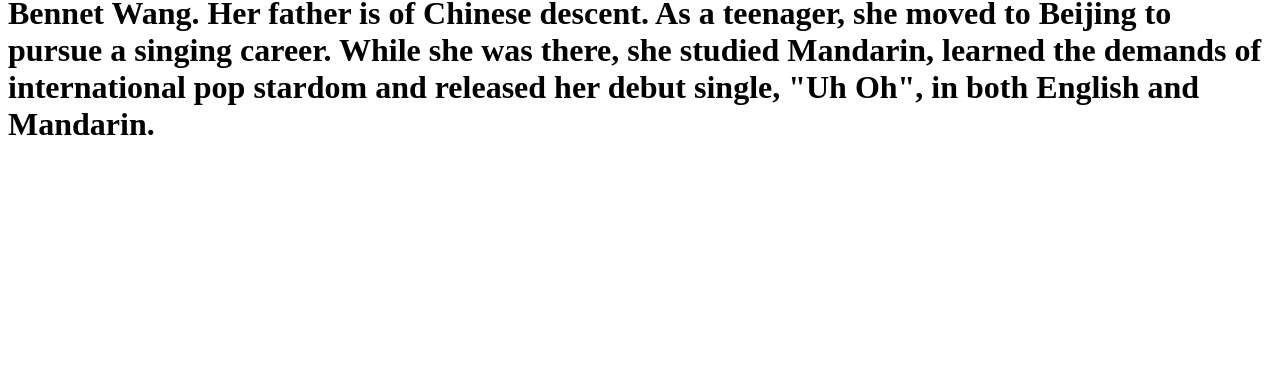
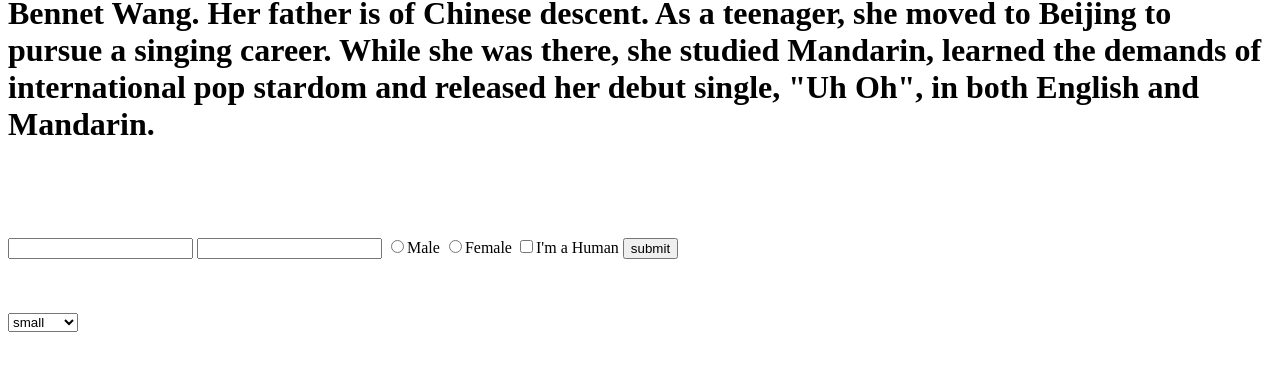
Before and after one commit to mekhti11/fweb, a plain HTML site: page index.html in a window 1280 px wide. Shown: the part 260-626 px from the top of the page. Drawn offline with Linux system fonts and the light colour scheme.

Commit message:
upgraded

```diff
--- a/index.html
+++ b/index.html
@@ -19,6 +19,22 @@
        was there, she studied Mandarin, learned the demands of
        international pop stardom and released her debut single,
        "Uh Oh", in both English and Mandarin.</h1>
+    <br><br><br><br>
+
+    <form class="" action="process-user.php" method="get">
+      <input type="text" name="name" value="">
+      <input type="password" name="password" value="">
+      <input type="radio" name="sex" value="male">Male
+      <input type="radio" name="sex" value="female">Female
+      <input type="checkbox" name="chbox" value="human">I'm a Human
+      <input type="submit" name="" value="submit">
+    </form>
+    <br><br><br>
+    <select name="Condom size">
+      <option value="Small">small</option>
+      <option value="Medium">medium</option>
+      <option value="Large">large</option>
+    </select>
     <!--
     <table>
       <tr>
```
Also changed, not shown: chloe-bennet.html (+4 -3 lines).
